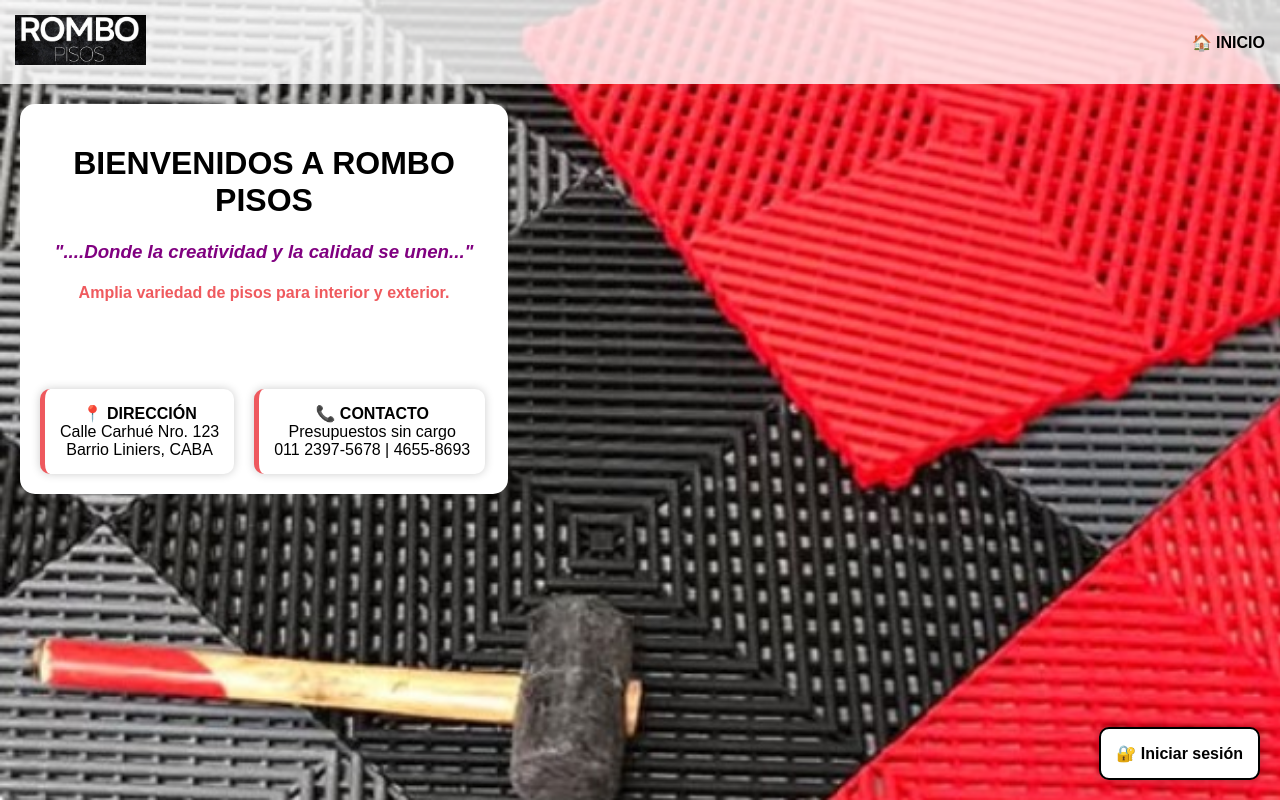
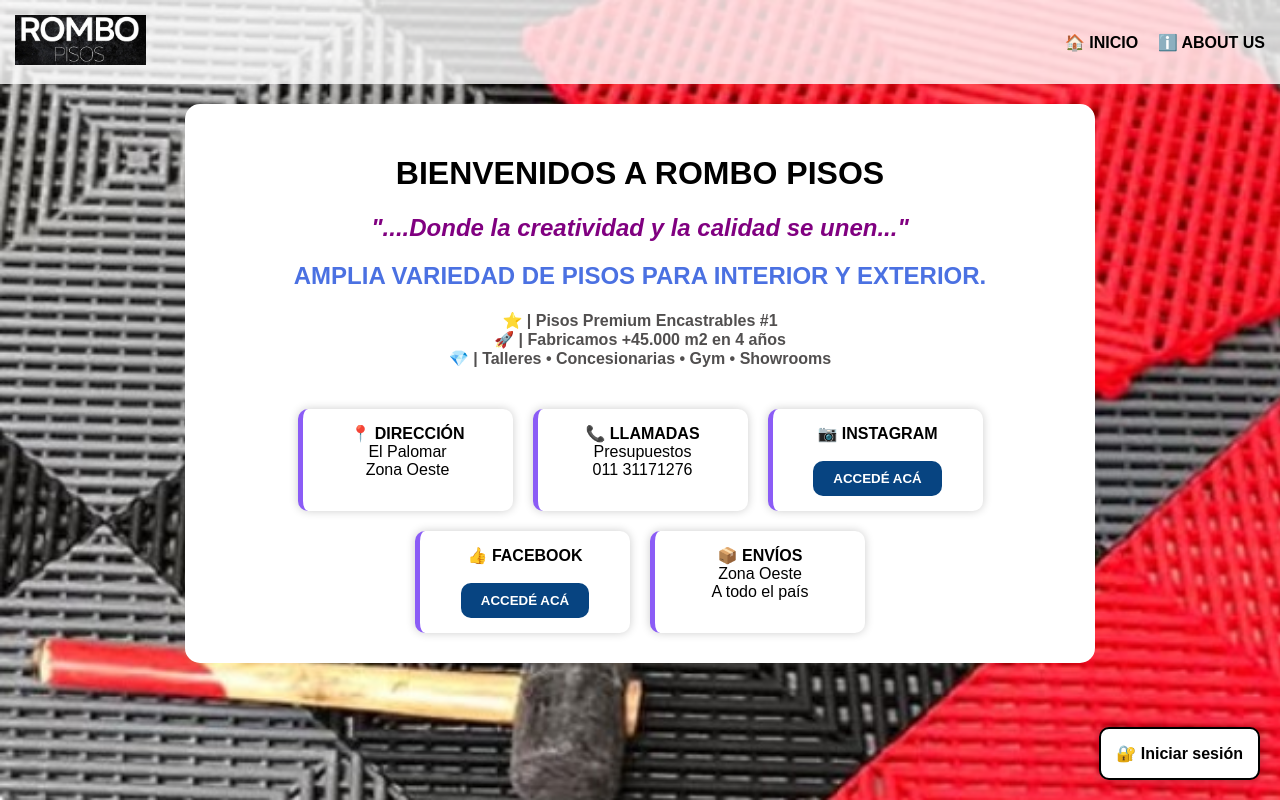
Before and after one commit to SolGarcia123/TuPrimeraPagina-GarciaRiveros, a Django app: template empresa/ventas/templates/ventas/inicio.html in a window 1280 px wide. Run offline with Django 5.2, Linux system fonts and the light colour scheme; the template is opened without the code that fills it, so the values that code supplies are empty; parts of the project's set-up code (start-up, migrations or seed data) failed here and were passed over.

Commit message:
Actualizar v0.7

```diff
--- a/empresa/account/models.py
+++ b/empresa/account/models.py
@@ -5,7 +5,7 @@
     user = models.OneToOneField(User, on_delete=models.CASCADE)
     nombre = models.CharField(max_length=30)
     apellido = models.CharField(max_length=30)
-    fecha_nacimiento = models.DateField()
+    fecha_nacimiento = models.DateField(null=True, blank=True)
     dni = models.IntegerField()
     imagen = models.ImageField(upload_to='perfiles/', null=True, blank=True)
 
--- a/empresa/account/templates/account/login.html
+++ b/empresa/account/templates/account/login.html
@@ -22,7 +22,7 @@
 <div style="display: flex; justify-content: center;">
 
     <form method="POST" style="
-        background-color: rgba(255,255,255,0.95);
+        background-color: rgba(197, 218, 243, 0.95);
         padding: 30px;
         border-radius: 10px;
         box-shadow: 0px 0px 10px rgba(0,0,0,0.3);">
--- a/empresa/empresa/urls.py
+++ b/empresa/empresa/urls.py
@@ -1,19 +1,20 @@
 from django.contrib import admin
 from django.urls import path
 from ventas import views
+from productos import views
 from django.urls import path, include
 from django.conf.urls.static import static
 from django.conf import settings
 
 urlpatterns = [
     path('admin/', admin.site.urls),
-    path('', views.inicio),
-
+    #path('', views.inicio),
+    path('about/', views.about),
     path('account/', include('account.urls')),
-
+    path('cliente/', views.cliente_inicio, name='cliente_inicio'),
     path('crear-proveedor/', views.crear_proveedor),
     path('crear-baldosa/', views.crear_baldosa),
-    path('buscar-baldosa/', views.buscar_baldosa),
+    path('buscar-baldosa/', views.buscar_producto),
     path('crear-cliente/', views.crear_cliente),
     path('buscar-cliente/', views.buscar_cliente),
     path('productos/', include('productos.urls'))
--- a/empresa/productos/urls.py
+++ b/empresa/productos/urls.py
@@ -1,12 +1,12 @@
 from django.urls import path
-from .views import ProductoList, ProductoDetail, ProductoCreate, ProductoUpdate, ProductoDelete, buscar_producto, productos_inicio
+from .views import ProductoList, ProductoDetail, ProductoCreate, ProductoUpdate, ProductoDelete, ProductoBusqueda, productos_inicio
 
 urlpatterns = [
     path('', productos_inicio, name='productos'),
     path('lista/', ProductoList.as_view(), name='lista_productos'),
     path('crear/', ProductoCreate.as_view(), name='crear_producto'),
     path('<int:pk>/', ProductoDetail.as_view(), name='producto_detalle'),
-    path('buscar/', buscar_producto, name='buscar_producto'),
+    path('buscar/', ProductoBusqueda.as_view(), name='buscar_producto'),
     path('<int:pk>/editar/', ProductoUpdate.as_view(), name='editar_producto'),
 path('<int:pk>/eliminar/', ProductoDelete.as_view(), name='eliminar_producto'),
 ]
--- a/empresa/ventas/templates/ventas/base.html
+++ b/empresa/ventas/templates/ventas/base.html
@@ -14,7 +14,7 @@
             background-attachment: fixed;
         }
 
-        /* Barra superior */
+
         .header {
             display: flex;
             justify-content: space-between;
@@ -23,12 +23,12 @@
             padding: 15px;
         }
 
-        /* Logo */
+
         .logo img {
             height: 50px;
         }
 
-        /* Menú */
+
         .menu a {
             margin-left: 15px;
             text-decoration: none;
@@ -36,20 +36,29 @@
             font-weight: bold;
         }
 
-        /* Caja de contenido */
+
         .contenido {
-            margin: 20px;
+            margin: 20px auto;
             background-color: white;
-            padding: 20px;
+            padding: 30px;
             border-radius: 15px;
-            width: 35%;
-}
+            width: fit-content;
+            min-width: 300px;
+            max-width: 850px;
+        }
+
         button {
             background-color: #4da6ff;
             color: white;
             border: none;
             padding: 10px;
             border-radius: 5px;
+            cursor: pointer;
+        }
+
+        button:focus {
+            outline: none;
+            box-shadow: none;
         }
 
         h1 {
@@ -84,10 +93,11 @@
 
         <div class="menu">
             <a href="/">🏠 INICIO</a>
+            <a href="/about/">ℹ️ ABOUT US</a>
 
             {% if user.is_authenticated %}
                 <a href="/account/perfil/">👤 PERFIL</a>
-                <a href="/crear-proveedor/"> 🏢 PROVEEDORES</a>
+                <a href="/crear-proveedor/">🏢 PROVEEDORES</a>
                 <a href="/cliente/">🧑‍💼 CLIENTES</a>
                 <a href="{% url 'productos' %}">🧱 BALDOSAS</a>
                 <a href="/account/logout/">🔓 CERRAR SESIÓN</a>
--- a/empresa/ventas/templates/ventas/buscar_cliente.html
+++ b/empresa/ventas/templates/ventas/buscar_cliente.html
@@ -2,7 +2,7 @@
 
 {% block contenido %}
 
-<h2>Buscar Cliente</h2>
+<h2>🔍 BUSCAR CLIENTE</h2>
 
 <form method="GET">
 
--- a/empresa/ventas/templates/ventas/inicio.html
+++ b/empresa/ventas/templates/ventas/inicio.html
@@ -2,37 +2,50 @@
 
 {% block contenido %}
 
-<div style="display: flex; flex-direction: column; height: 100%; min-height: 350px;">
+<div style="display: flex; flex-direction: column; min-height: 350px;">
 
-
+    <!-- TEXTO SUPERIOR -->
     <div style="text-align: center;">
         <h1>BIENVENIDOS A ROMBO PISOS</h1>
 
-        <h3 style="color: #800080; font-style: italic;">
+        <h2 style="color: #800080; font-style: italic;">
             "....Donde la creatividad y la calidad se unen..."
-        </h3>
+        </h2>
 
-        <h4 style="color: hsla(358, 82%, 61%, 0.915);">
-            Amplia variedad de pisos para interior y exterior.
+        <h2 style="color: rgb(75, 113, 226);">
+            AMPLIA VARIEDAD DE PISOS PARA INTERIOR Y EXTERIOR.
+        </h2>
+
+        <h4 style="color: rgb(81, 79, 79);">
+            ⭐️ | Pisos Premium Encastrables #1<br>
+            🚀 | Fabricamos +45.000 m2 en 4 años<br>
+            💎 | Talleres • Concesionarias • Gym • Showrooms
         </h4>
     </div>
 
-
     <div style="flex-grow: 1;"></div>
 
-
-    <div style="text-align: center; display: flex; gap: 20px;">
+    <!-- CAJITAS -->
+    <div style="
+        display: flex;
+        justify-content: center;
+        gap: 20px;
+        flex-wrap: wrap;
+        margin-top: 20px;
+    ">
 
         <div style="
             background-color: white;
             padding: 15px;
             border-radius: 10px;
             box-shadow: 0px 0px 10px rgba(0,0,0,0.2);
-            border-left: 5px solid hsla(358, 82%, 61%, 0.915);
+            border-left: 5px solid #8B5CF6;
+            width: 180px;
+            text-align: center;
         ">
             📍 <strong>DIRECCIÓN</strong><br>
-            Calle Carhué Nro. 123<br>
-            Barrio Liniers, CABA
+            El Palomar<br>
+            Zona Oeste
         </div>
 
         <div style="
@@ -40,17 +53,80 @@
             padding: 15px;
             border-radius: 10px;
             box-shadow: 0px 0px 10px rgba(0,0,0,0.2);
-            border-left: 5px solid hsla(358, 82%, 61%, 0.915);
+            border-left: 5px solid #8B5CF6;
+            width: 180px;
+            text-align: center;
         ">
-            📞 <strong>CONTACTO</strong><br>
-            Presupuestos sin cargo<br>
-            011 2397-5678 | 4655-8693
+            📞 <strong>LLAMADAS</strong><br>
+            Presupuestos<br>
+            011 31171276
+        </div>
+
+        <div style="
+            background-color: white;
+            padding: 15px;
+            border-radius: 10px;
+            box-shadow: 0px 0px 10px rgba(0,0,0,0.2);
+            border-left: 5px solid #8B5CF6;
+            width: 180px;
+            text-align: center;
+        ">
+            📷 <strong>INSTAGRAM</strong><br><br>
+            <a href="https://www.instagram.com/rombo.pisos/" target="_blank">
+                <button style="
+                    background-color: #074481;
+                    color: white;
+                    padding: 10px 20px;
+                    border-radius: 10px;
+                    border: none;
+                    font-weight: bold;
+                ">
+                    ACCEDÉ ACÁ
+                </button>
+            </a>
+        </div>
+
+        <div style="
+            background-color: white;
+            padding: 15px;
+            border-radius: 10px;
+            box-shadow: 0px 0px 10px rgba(0,0,0,0.2);
+            border-left: 5px solid #8B5CF6;
+            width: 180px;
+            text-align: center;
+        ">
+            👍 <strong>FACEBOOK</strong><br><br>
+            <a href="https://www.facebook.com/rombo.pisos/" target="_blank">
+                <button style="
+                    background-color: #074481;
+                    color: white;
+                    padding: 10px 20px;
+                    border-radius: 10px;
+                    border: none;
+                    font-weight: bold;
+                ">
+                    ACCEDÉ ACÁ
+                </button>
+            </a>
+        </div>
+
+        <div style="
+            background-color: white;
+            padding: 15px;
+            border-radius: 10px;
+            box-shadow: 0px 0px 10px rgba(0,0,0,0.2);
+            border-left: 5px solid #8B5CF6;
+            width: 180px;
+            text-align: center;
+        ">
+            📦 <strong>ENVÍOS</strong><br>
+            Zona Oeste<br>
+            A todo el país
         </div>
 
     </div>
 
 </div>
-
 
 {% if not user.is_authenticated %}
 <div style="
```
Also changed, not shown: empresa/account/templates/account/editar_perfil.html (+6 -6 lines), empresa/productos/templates/productos/producto_form.html (+10 -5 lines), empresa/ventas/templates/ventas/about.html (added, +125 -0 lines), empresa/ventas/templates/ventas/buscar_baldosa.html (deleted, +0 -40 lines), empresa/ventas/views.py (+3 -9 lines), empresa/db.sqlite3, empresa/ventas/static/ventas/img/logo2.jpg (added), 2 other files.
